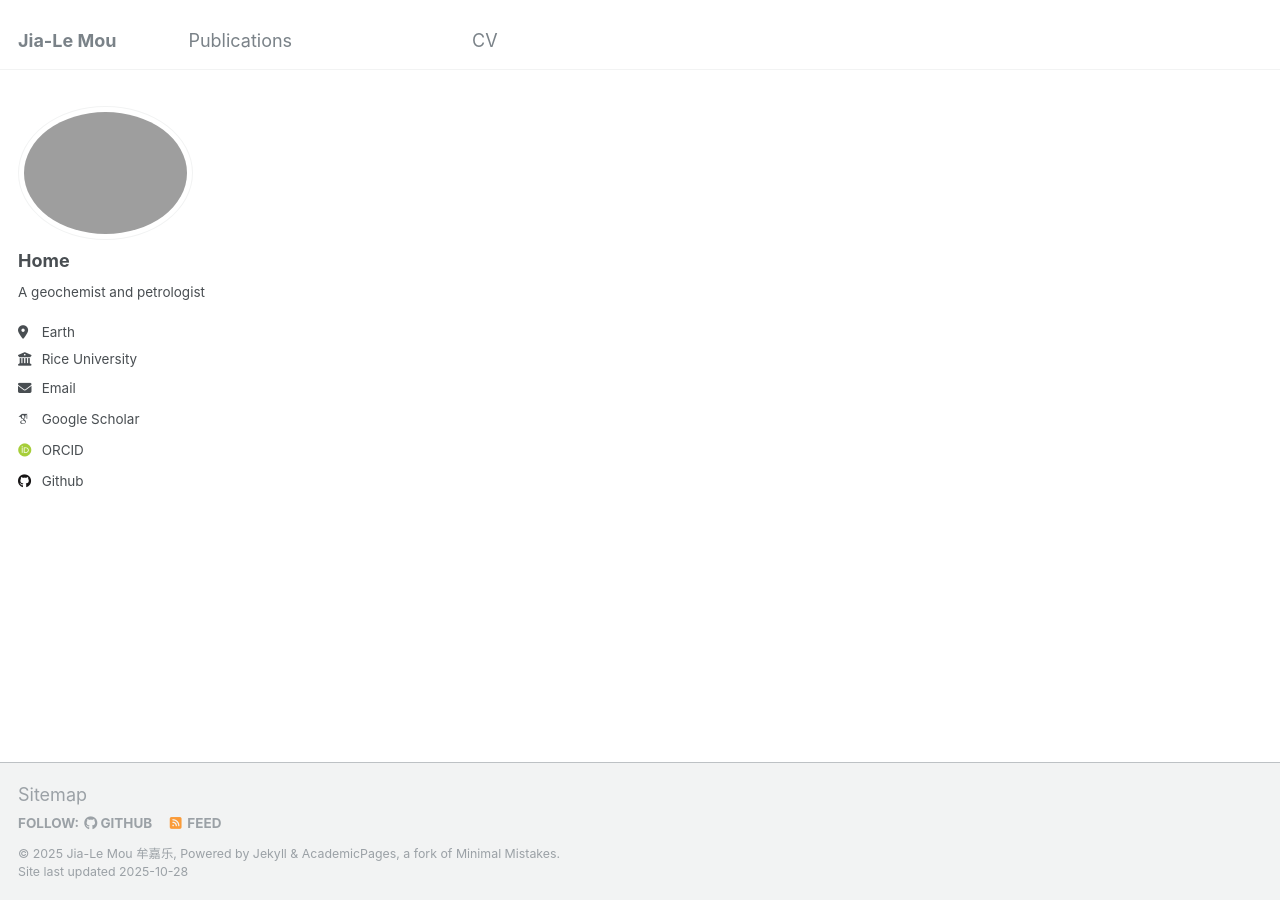
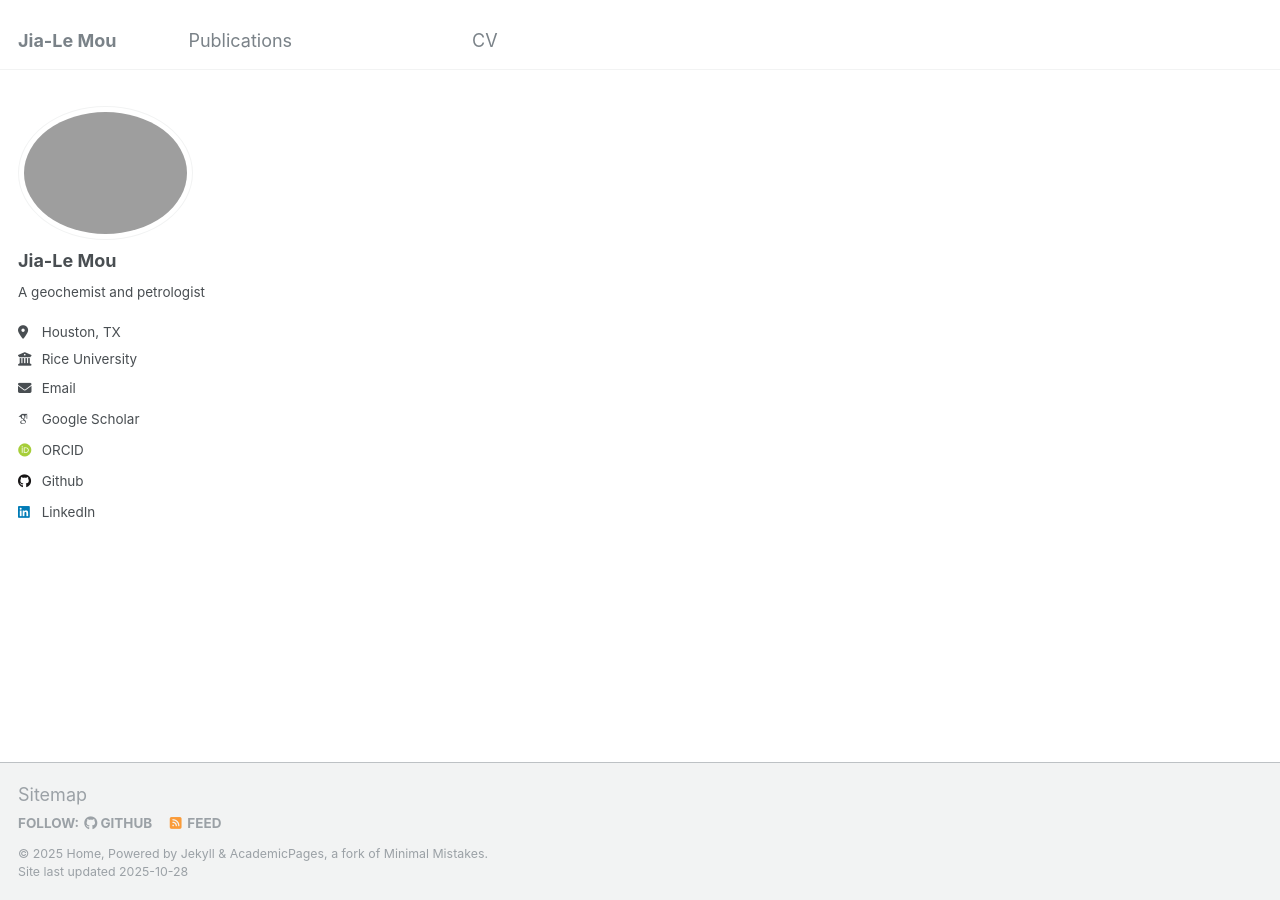
Before and after one commit to Mou-Jia-Le/Mou-Jia-Le.github.io, a Jekyll site: the page built from _pages/about.md, in a window 1280 px wide. Built offline with Jekyll 4.4.1, drawn with Linux system fonts in a browser that asks for light colours; some web fonts are replaced.

Commit message:
Update _config.yml

```diff
--- a/_config.yml
+++ b/_config.yml
@@ -11,7 +11,7 @@ locale                   : "en-US"
 site_theme               : "default" # Currently available options are "default", "air"
 title                    : "Jia-Le Mou"
 title_separator          : "-"
-name                     : &name "Jia-Le Mou 牟嘉乐"
+name                     : &name "Home"
 description              : &description "Your Name's academic portfolio"   # Update this with a general description of your site, this is the default if not overridden by a page
 url                      : https://academicpages.github.io # The base hostname & protocol for your site e.g. "https://[your GitHub username].github.io",
                                                            # or if you already have some other page hosted on Github then use "https://[your GitHub username].github.io/[Your Repo Name]"
@@ -24,10 +24,10 @@ repository               : "academicpages/academicpages.github.io"
 author:
   # Biographic information
   avatar           : "profile.png"
-  name             : "Home"
+  name             : "Jia-Le Mou"
   pronouns         : # example: "she/her"
   bio              : "A geochemist and petrologist"
-  location         : "Earth"
+  location         : "Houston, TX"
   employer         : "Rice University"
   uri              : # URL
   email            : "jm163@rice.edu"
@@ -63,7 +63,7 @@ author:
   keybase          : # Username
   instagram        : # Username
   lastfm           : # Username
-  linkedin         : # Username
+  linkedin         : "https://www.linkedin.com/in/jiale-mou-aa77972b1/"
   mastodon         : # URL
   medium           : # URL
   pinterest        : # Username
```
